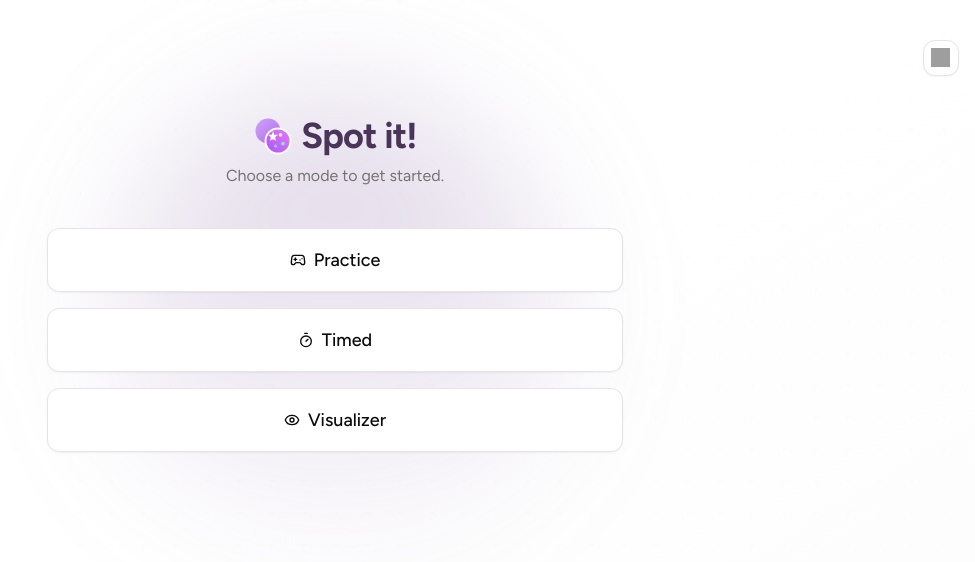
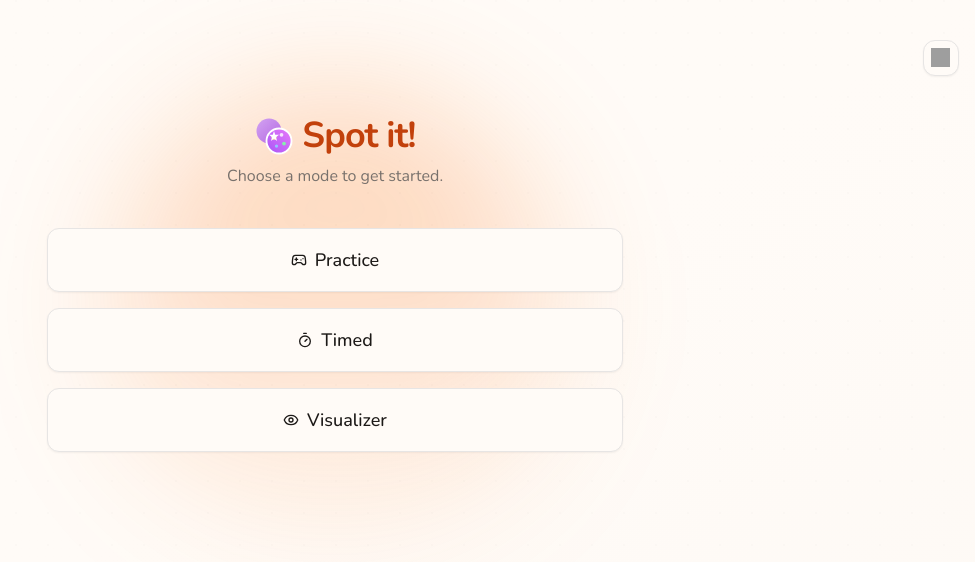
Before and after one commit to wustep/spot-it, a Next.js app: page / in a window 1280 px wide. Shown: the top 562 px of the page, without its empty margins (305-1280 px from the left). Built offline with nearby package versions, Linux system fonts and the light colour scheme; grey boxes are pictures that could not be loaded.

Commit message:
Switch font from Figtree to Nunito

```diff
--- a/app/globals.css
+++ b/app/globals.css
@@ -6,7 +6,7 @@
 @theme inline {
 	--color-background: var(--background);
 	--color-foreground: var(--foreground);
-	--font-sans: var(--font-fig-tree);
+	--font-sans: var(--font-nunito);
 	--font-mono: var(--font-geist-mono);
 	--color-sidebar-ring: var(--sidebar-ring);
 	--color-sidebar-border: var(--sidebar-border);
@@ -48,74 +48,74 @@
 }
 
 :root {
-	--background: oklch(1 0 0);
-	--foreground: oklch(0.145 0 0);
-	--card: oklch(1 0 0);
-	--card-foreground: oklch(0.145 0 0);
-	--popover: oklch(1 0 0);
-	--popover-foreground: oklch(0.145 0 0);
-	--primary: #9879b0;
-	--primary-dark: #4a3459;
-	--primary-foreground: oklch(0.98 0.02 201);
-	--secondary: oklch(0.967 0.001 286.375);
-	--secondary-foreground: oklch(0.21 0.006 285.885);
-	--muted: oklch(0.97 0 0);
-	--muted-foreground: oklch(0.556 0 0);
-	--accent: oklch(0.97 0 0);
-	--accent-foreground: oklch(0.205 0 0);
-	--destructive: oklch(0.58 0.22 27);
-	--border: oklch(0.922 0 0);
-	--input: oklch(0.922 0 0);
-	--ring: oklch(0.708 0 0);
-	--chart-1: #dccfed;
-	--chart-2: #c4addc;
-	--chart-3: #ac93ca;
-	--chart-4: #9879b0;
-	--chart-5: #76548f;
+	--background: #fffbf7;
+	--foreground: #1c1917;
+	--card: #ffffff;
+	--card-foreground: #1c1917;
+	--popover: #ffffff;
+	--popover-foreground: #1c1917;
+	--primary: #f97316;
+	--primary-dark: #c2410c;
+	--primary-foreground: #ffffff;
+	--secondary: #f0f9ff;
+	--secondary-foreground: #0c4a6e;
+	--muted: #faf5f0;
+	--muted-foreground: #78716c;
+	--accent: #0d9488;
+	--accent-foreground: #ffffff;
+	--destructive: #dc2626;
+	--border: #e7e5e4;
+	--input: #e7e5e4;
+	--ring: #f97316;
+	--chart-1: #f97316;
+	--chart-2: #0d9488;
+	--chart-3: #eab308;
+	--chart-4: #ec4899;
+	--chart-5: #6366f1;
 	--radius: 0.875rem;
-	--sidebar: oklch(0.985 0 0);
-	--sidebar-foreground: oklch(0.145 0 0);
-	--sidebar-primary: #9879b0;
-	--sidebar-primary-foreground: oklch(0.98 0.02 201);
-	--sidebar-accent: oklch(0.97 0 0);
-	--sidebar-accent-foreground: oklch(0.205 0 0);
-	--sidebar-border: oklch(0.922 0 0);
-	--sidebar-ring: oklch(0.708 0 0);
+	--sidebar: #fafaf9;
+	--sidebar-foreground: #1c1917;
+	--sidebar-primary: #f97316;
+	--sidebar-primary-foreground: #ffffff;
+	--sidebar-accent: #faf5f0;
+	--sidebar-accent-foreground: #1c1917;
+	--sidebar-border: #e7e5e4;
+	--sidebar-ring: #f97316;
 }
 
 .dark {
-	--background: oklch(0.145 0 0);
-	--foreground: oklch(0.985 0 0);
-	--card: oklch(0.205 0 0);
-	--card-foreground: oklch(0.985 0 0);
-	--popover: oklch(0.205 0 0);
-	--popover-foreground: oklch(0.985 0 0);
-	--primary: #c084fc;
-	--primary-dark: #b574f0;
-	--primary-foreground: #1b1224;
-	--secondary: oklch(0.274 0.006 286.033);
-	--secondary-foreground: oklch(0.985 0 0);
-	--muted: oklch(0.269 0 0);
-	--muted-foreground: oklch(0.708 0 0);
-	--accent: oklch(0.371 0 0);
-	--accent-foreground: oklch(0.985 0 0);
-	--destructive: oklch(0.704 0.191 22.216);
-	--border: oklch(1 0 0 / 10%);
-	--input: oklch(1 0 0 / 15%);
-	--ring: oklch(0.556 0 0);
-	--chart-1: #f2ddff;
-	--chart-2: #ddb5ff;
-	--chart-3: #cb96ff;
-	--chart-4: #c084fc;
-	--chart-5: #9f4cf3;
-	--sidebar: oklch(0.205 0 0);
-	--sidebar-foreground: oklch(0.985 0 0);
-	--sidebar-primary: #c084fc;
-	--sidebar-primary-foreground: #1b1224;
-	--sidebar-accent: oklch(0.269 0 0);
-	--sidebar-accent-foreground: oklch(0.985 0 0);
-	--sidebar-border: oklch(1 0 0 / 10%);
-	--sidebar-ring: oklch(0.556 0 0);
+	--background: #0f172a;
+	--foreground: #f8fafc;
+	--card: #1e293b;
+	--card-foreground: #f8fafc;
+	--popover: #1e293b;
+	--popover-foreground: #f8fafc;
+	--primary: #fb923c;
+	--primary-dark: #f97316;
+	--primary-foreground: #0f172a;
+	--secondary: #1e3a5f;
+	--secondary-foreground: #e0f2fe;
+	--muted: #1e293b;
+	--muted-foreground: #94a3b8;
+	--accent: #2dd4bf;
+	--accent-foreground: #0f172a;
+	--destructive: #f87171;
+	--border: rgba(255, 255, 255, 0.1);
+	--input: rgba(255, 255, 255, 0.15);
+	--ring: #fb923c;
+	--chart-1: #fb923c;
+	--chart-2: #2dd4bf;
+	--chart-3: #fbbf24;
+	--chart-4: #f472b6;
+	--chart-5: #818cf8;
+	--sidebar: #1e293b;
+	--sidebar-foreground: #f8fafc;
+	--sidebar-primary: #fb923c;
+	--sidebar-primary-foreground: #0f172a;
+	--sidebar-accent: #334155;
+	--sidebar-accent-foreground: #f8fafc;
+	--sidebar-border: rgba(255, 255, 255, 0.1);
+	--sidebar-ring: #fb923c;
 }
 
 @layer base {
@@ -125,7 +125,7 @@
 	body {
 		@apply bg-background text-foreground;
 		/* Make the default font explicit (don't rely on utilities being generated/used) */
-		font-family: var(--font-fig-tree);
+		font-family: var(--font-nunito);
 	}
 }
 
--- a/app/layout.tsx
+++ b/app/layout.tsx
@@ -1,10 +1,10 @@
 import type { Metadata } from "next"
-import { Geist_Mono, Figtree } from "next/font/google"
+import { Geist_Mono, Nunito } from "next/font/google"
 import "./globals.css"
 
-const figtree = Figtree({
+const nunito = Nunito({
 	subsets: ["latin"],
-	variable: "--font-fig-tree",
+	variable: "--font-nunito",
 })
 
 const geistMono = Geist_Mono({
@@ -41,7 +41,7 @@ export default function RootLayout({
 				/>
 			</head>
 			<body
-				className={`${figtree.className} ${figtree.variable} ${geistMono.variable} antialiased`}
+				className={`${nunito.className} ${nunito.variable} ${geistMono.variable} antialiased`}
 			>
 				{children}
 			</body>
```
